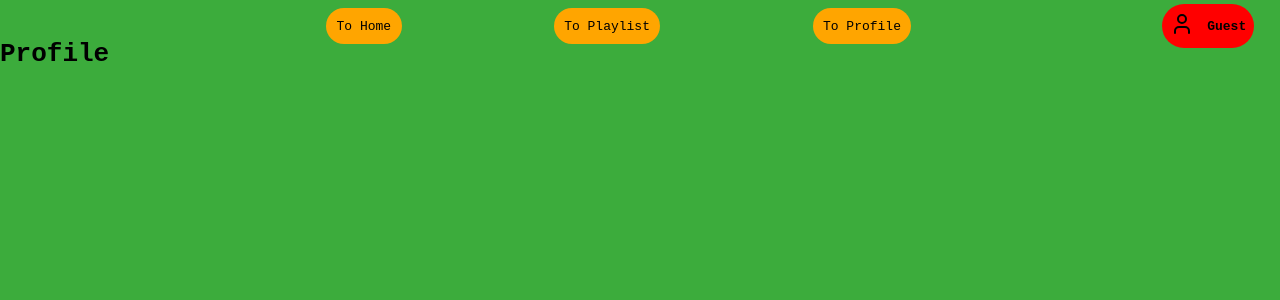
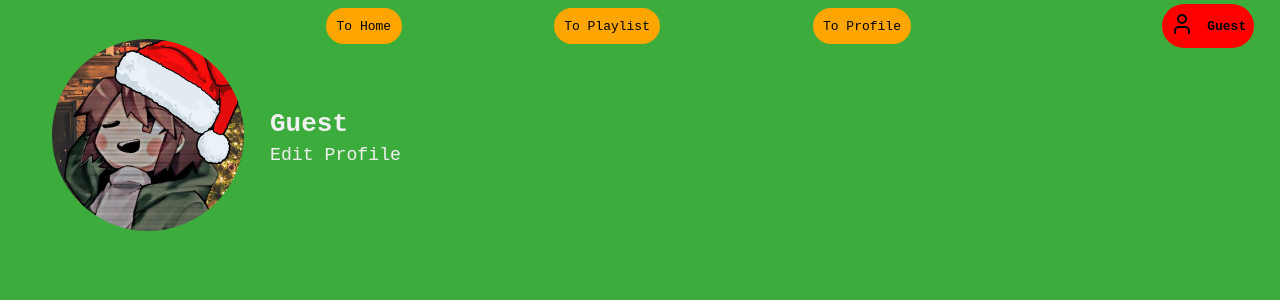
Before and after one commit to CyMain/MusicPlayerApp, a React (Vite) app in the folder frontend/: page / in a window 1280 px wide. Both pictures are taken after a click on the item "To Profile". Shown: the top 300 px of the page. Built offline with nearby package versions, Linux system fonts and the light colour scheme; no server answers.

Commit message:
feat: add user profile hero section

```diff
--- a/frontend/src/App.css
+++ b/frontend/src/App.css
@@ -1,5 +1,6 @@
 :root{
     --mainColor1:#3cac3c;
+    --mainColor1RGB:60, 172, 60;
     --subColor1:#121212;
     --subColor2:#8c8c8c;
     --mainTextColor1:#f1f1f1;
--- a/frontend/src/Pages/ProfilePage/ProfilePage.css
+++ b/frontend/src/Pages/ProfilePage/ProfilePage.css
@@ -0,0 +1,31 @@
+.user-profile-hero{
+    display: flex;
+    align-items: center;
+    gap: 2rem;
+    color: var(--mainTextColor1);
+    margin-left: 4rem;
+
+    >.user-details{
+        display: flex;
+        flex-direction: column;
+        gap: 0.4rem;
+
+        >.user-name{
+            font-size: 2rem;
+        }
+        >.edit-profile-button{
+            font-size: 1.4rem;
+            color: var(--mainTextColor1);
+            background: rgba(var(--mainColor1RGB), 0.4);
+        }
+    }
+}
+
+
+.profile-pfp{
+    width: clamp(10rem, 15dvw, 30rem);
+    >img{
+        width: 100%;
+        border-radius: 50%;
+    }
+}
--- a/frontend/src/Pages/ProfilePage/ProfilePage.jsx
+++ b/frontend/src/Pages/ProfilePage/ProfilePage.jsx
@@ -1,9 +1,39 @@
 import "./ProfilePage.css";
+import demopfp from "/data/demopfp.jpg";
+
+// Hero section of the user profile.
+function UserPFPLarge(){
+    return(
+        <>
+        <figure className="profile-pfp">
+            <img src={demopfp} alt="" />
+        </figure>
+        </>
+    )
+}
+
+function UserProfileHero(){
+    return(
+        <>
+            <div className="user-profile-hero">
+                <UserPFPLarge/>
+                <div className="user-details">
+                    <h2 className="user-name">
+                        Guest
+                    </h2>
+                    <button className="edit-profile-button">
+                        Edit Profile
+                    </button>
+                </div>
+            </div>
+        </>
+    )
+}
 
 export default function ProfilePage(){
     return (
         <>
-            <h1>Profile</h1>
+            <UserProfileHero/>
         </>
     )
 }
```
Also changed, not shown: frontend/public/data/demopfp.jpg (added).
